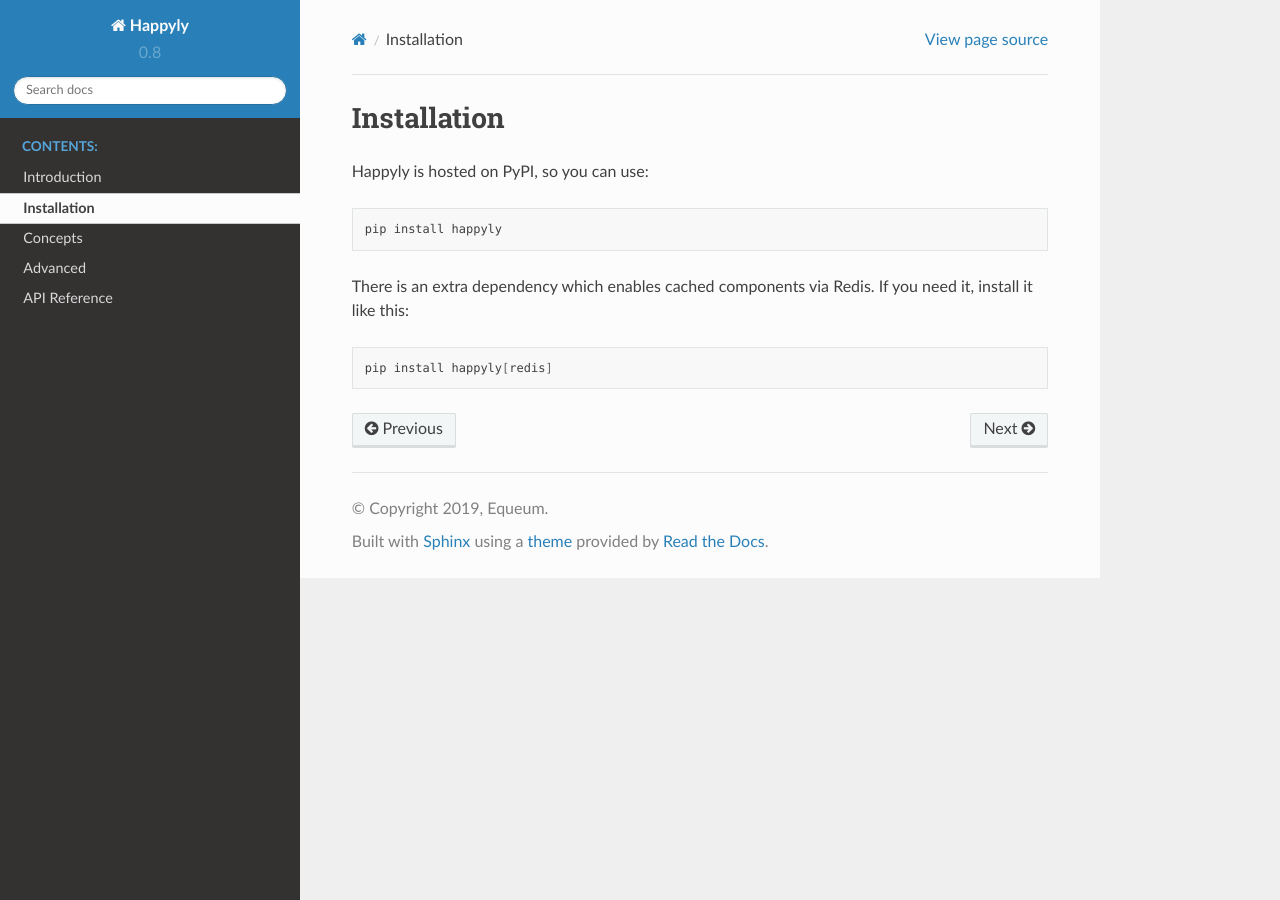
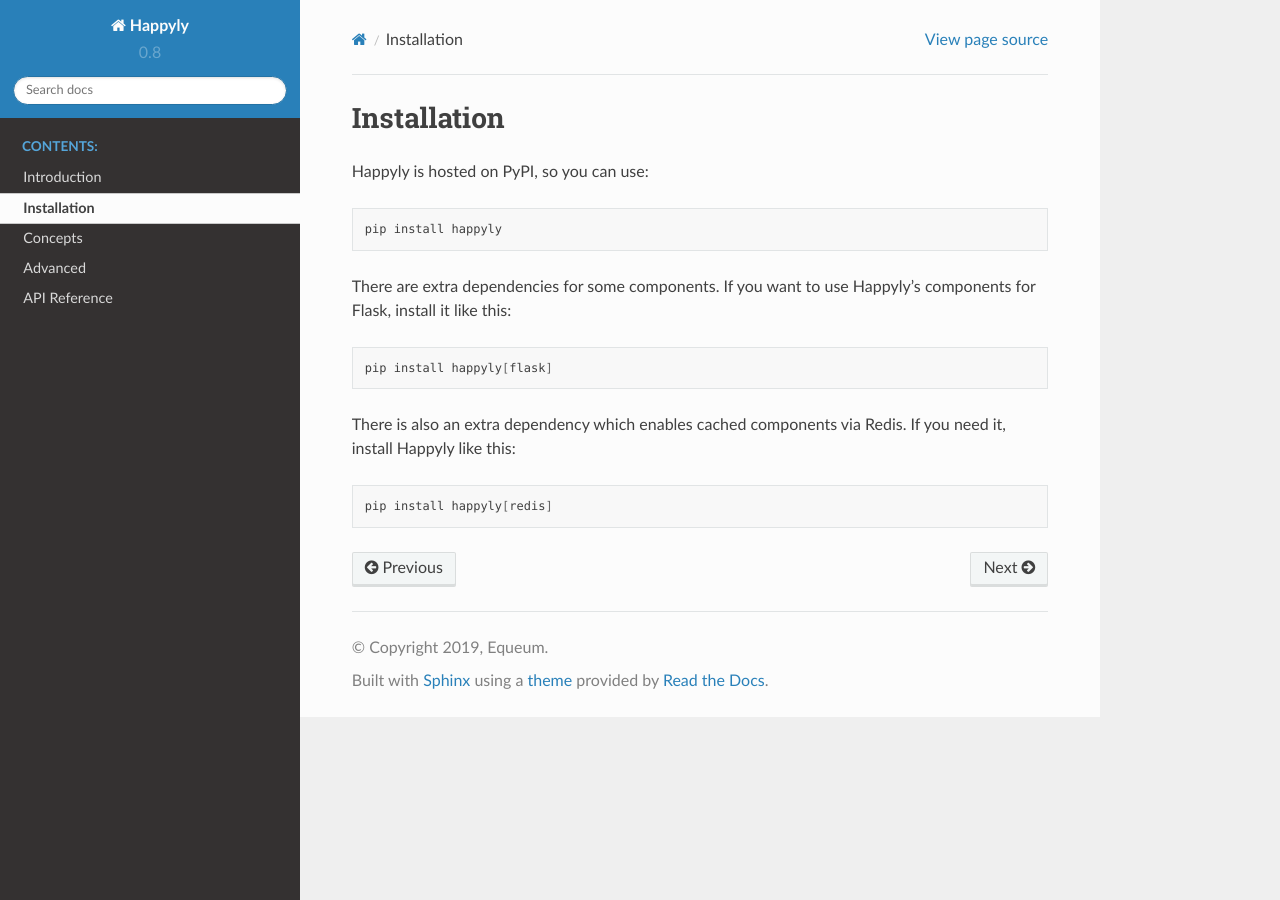
Before and after one commit to aliaksandr-tsukanau/cargopy, a Sphinx documentation site: the page built from docs/installation.rst, in a window 1280 px wide. Built offline with Sphinx 7.4.7 and the Read the Docs theme 2.0.0, drawn with Linux system fonts in a browser that asks for light colours.

Commit message:
installation docs update

```diff
--- a/docs/installation.rst
+++ b/docs/installation.rst
@@ -7,8 +7,15 @@
 
   pip install happyly
 
-There is an extra dependency which enables cached components via Redis.
-If you need it, install it like this:
+There are extra dependencies for some components.
+If you want to use Happyly's components for Flask, install it like this:
+
+.. code-block:: bash
+
+  pip install happyly[flask]
+
+There is also an extra dependency which enables cached components via Redis.
+If you need it, install Happyly like this:
 
 .. code-block:: bash
 
```
